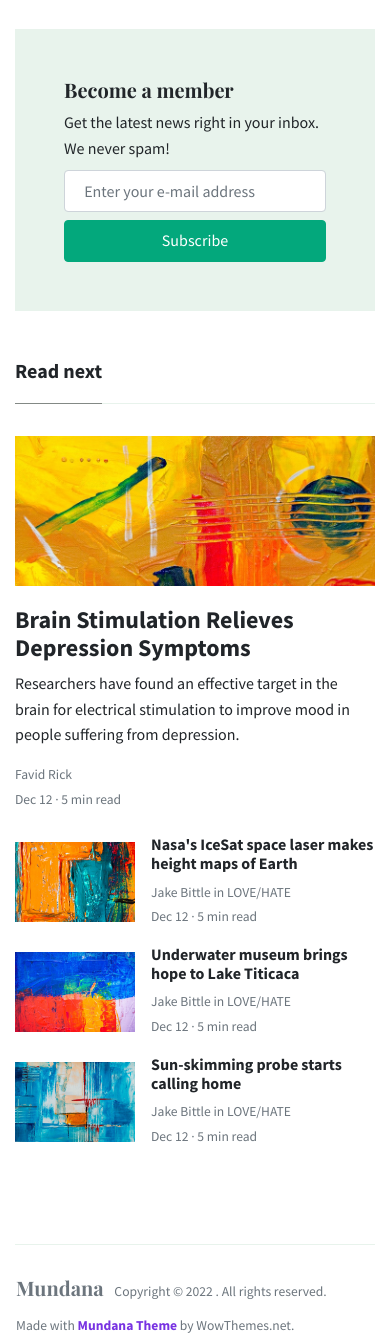
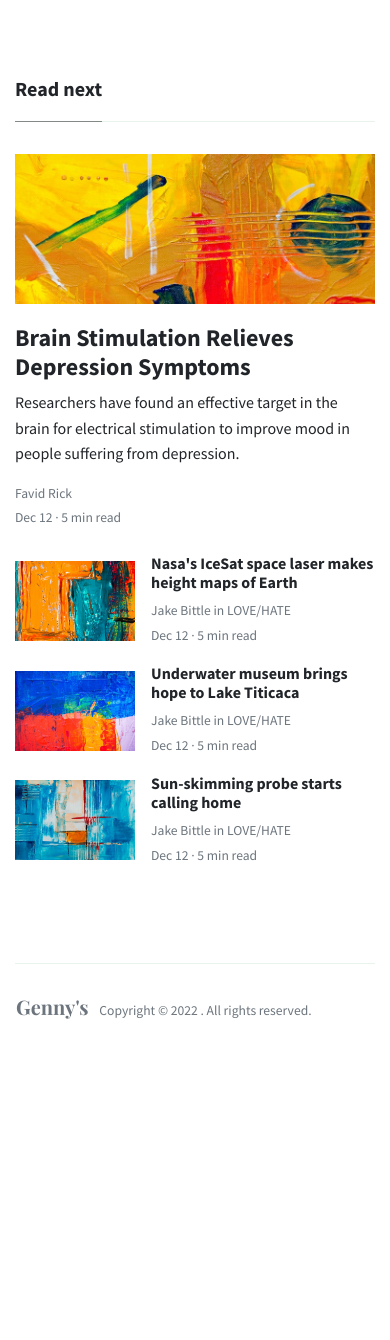
Before and after one commit to Gennarii22/Sito-web, a website: page blog/analisi-inter-plzen.html in a window 390 px wide. Shown: the part 5416-6756 px from the top of the page. After the commit the page ends 6466 px from the top, so only its background shows below. Drawn offline with nearby package versions, Linux system fonts and the light colour scheme.

Commit message:
correzioni

```diff
--- a/blog/analisi-inter-plzen.html
+++ b/blog/analisi-inter-plzen.html
@@ -46,11 +46,6 @@ NAVBAR
 			</li>
 			<li class="nav-item">
 			<a class="nav-link" href="./about.html">About</a>
-			</li>
-		</ul>
-		<ul class="navbar-nav ml-auto d-flex align-items-center">
-			<li class="nav-item highlight">
-			<a class="nav-link" href="https://www.wowthemes.net/mundana-free-html-bootstrap-template/">Get this Theme</a>
 			</li>
 		</ul>
 	</div>
@@ -151,24 +146,6 @@ MAIN
 				fonte: UEFA.com
 			</p>
 			</article>
-			<div class="border p-5 bg-lightblue">
-				<div class="row justify-content-between">
-					<div class="col-md-5 mb-2 mb-md-0">
-						<h5 class="font-weight-bold secondfont">Become a member</h5>
-						 Get the latest news right in your inbox. We never spam!
-					</div>
-					<div class="col-md-7">
-						<div class="row">
-							<div class="col-md-12">
-								<input type="text" class="form-control" placeholder="Enter your e-mail address">
-							</div>
-							<div class="col-md-12 mt-2">
-								<button type="submit" class="btn btn-success btn-block">Subscribe</button>
-							</div>
-						</div>
-					</div>
-				</div>
-			</div>
 		</div>
 	</div>
 </div>
@@ -245,12 +222,9 @@ FOOTER
 	<footer class="bg-white border-top p-3 text-muted small">
 	<div class="row align-items-center justify-content-between">
 		<div>
-			<span class="navbar-brand mr-2"><strong>Mundana</strong></span> Copyright &copy;
+			<span class="navbar-brand mr-2"><strong>Genny's</strong></span> Copyright &copy;
 			<script>document.write(new Date().getFullYear())</script>
 			 . All rights reserved.
-		</div>
-		<div>
-			 Made with <a target="_blank" class="text-secondary font-weight-bold" href="https://www.wowthemes.net/mundana-free-html-bootstrap-template/">Mundana Theme</a> by WowThemes.net.
 		</div>
 	</div>
 	</footer>
```
Also changed, not shown: blog/analysis/analisi-siviglia-copenaghen.html (+1 -27 lines), blog/index.html (+1 -9 lines).
